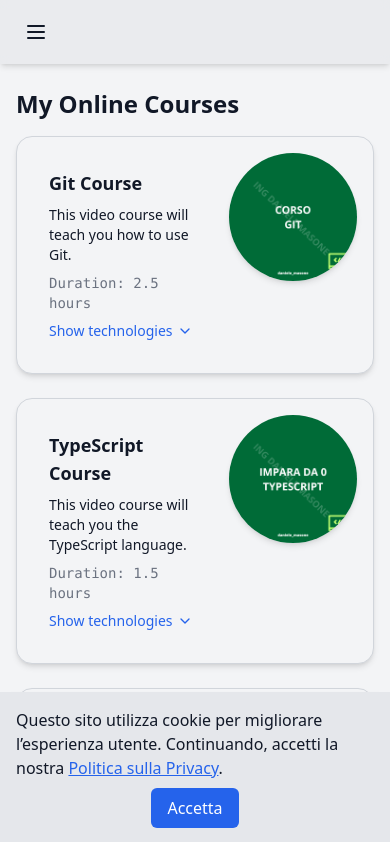
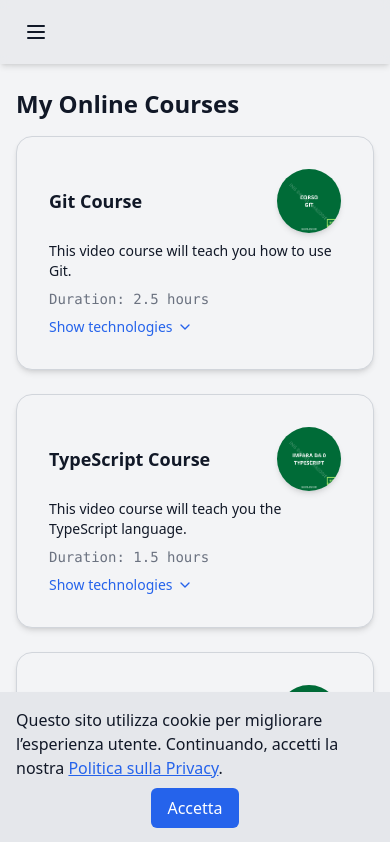
Before and after one commit to DanieleMasone/ingdanielemasone, a React (Create React App) app: page /ingdanielemasone/courses in a window 390 px wide. Shown: the top 842 px of the page. Built offline with nearby package versions, Linux system fonts and the light colour scheme.

Commit message:
fix: style

```diff
--- a/src/components/ui/Footer.jsx
+++ b/src/components/ui/Footer.jsx
@@ -51,7 +51,7 @@ export default function Footer() {
                     {[
                         {
                             key: "linkedin",
-                            href: "https://www.linkedin.com/in/daniele-masone",
+                            href: "https://www.linkedin.com/in/ingdanielemasone/",
                             icon: {
                                 svg: `<path d="M20.447 20.452h-3.554v-5.569c0-1.328-.027-3.037-1.85-3.037-1.853 0-2.136 1.445-2.136 2.939v5.667h-3.554V9h3.414v1.561h.049c.477-.9 1.637-1.85 3.367-1.85 3.598 0 4.265 2.368 4.265 5.452v6.289zM5.337 7.433a2.063 2.063 0 1 1 0-4.126 2.063 2.063 0 0 1 0 4.126zM6.814 20.452H3.861V9h2.953v11.452zM22.225 0H1.771C.792 0 0 .774 0 1.723v20.549C0 23.226.792 24 1.771 24h20.451C23.2 24 24 23.226 24 22.272V1.723C24 .774 23.2 0 22.225 0z"/>`,
                             },
--- a/src/pages/Courses.jsx
+++ b/src/pages/Courses.jsx
@@ -159,17 +159,32 @@ export default function Courses() {
                     className="flex flex-wrap gap-6"
                 >
                     {displayedCourses.map((course, idx) => (
-                        <Card
-                            key={idx}
-                            className="flex items-start gap-4 p-4 sm:p-6"
-                        >
+                        <Card key={idx} className="flex flex-col md:flex-row items-start gap-4 p-4 sm:p-6">
+                            <CardContent className="p-0 flex-1">
 
-                            {/* Text content on the left */}
-                            <CardContent className="p-0 flex-1">
-                                <h3 className="text-lg font-semibold">
-                                    {t(course.nameKey)}
-                                </h3>
+                                {/* Title + small image on mobile */}
+                                <div className="flex items-center justify-between">
+                                    <h3 className="text-lg font-semibold">
+                                        {t(course.nameKey)}
+                                    </h3>
 
+                                    {/* Mobile small image */}
+                                    <a
+                                        href={course.link}
+                                        target="_blank"
+                                        rel="noopener noreferrer"
+                                        className="block md:hidden shrink-0 ml-4"
+                                    >
+                                        <img
+                                            src={course.image}
+                                            alt={t(course.nameKey)}
+                                            className="rounded-full w-16 h-16 object-cover shadow-md hover:scale-105 transition-transform duration-300"
+                                            loading="lazy"
+                                        />
+                                    </a>
+                                </div>
+
+                                {/* Rest of the content takes full width */}
                                 <ExpandableText
                                     value={t(course.descKey)}
                                     maxLines={3}
@@ -184,7 +199,8 @@ export default function Courses() {
                                     {({open}) => (
                                         <>
                                             <Disclosure.Button
-                                                className="flex items-center text-sm text-blue-600 dark:text-blue-400 hover:underline focus:outline-none mt-2">
+                                                className="flex items-center text-sm text-blue-600 dark:text-blue-400 hover:underline focus:outline-none mt-2"
+                                            >
                                                 <span>{t("show_technologies")}</span>
                                                 <ChevronDown
                                                     className={`ml-1 w-4 h-4 transition-transform ${
@@ -200,17 +216,17 @@ export default function Courses() {
                                 </Disclosure>
                             </CardContent>
 
-                            {/* Image on the right */}
+                            {/* Desktop large image */}
                             <a
                                 href={course.link}
                                 target="_blank"
                                 rel="noopener noreferrer"
-                                className="shrink-0"
+                                className="hidden md:block shrink-0"
                             >
                                 <img
                                     src={course.image}
                                     alt={t(course.nameKey)}
-                                    className="rounded-full w-32 h-32 sm:w-40 sm:h-40 md:w-48 md:h-48 mx-auto mb-4 sm:mb-6 object-cover shadow-md hover:scale-105 transition-transform duration-300"
+                                    className="rounded-full w-48 h-48 object-cover shadow-md hover:scale-105 transition-transform duration-300"
                                     loading="lazy"
                                 />
                             </a>
```
Also changed, not shown: 1 other file (tests, documents, lock files or other folders).
